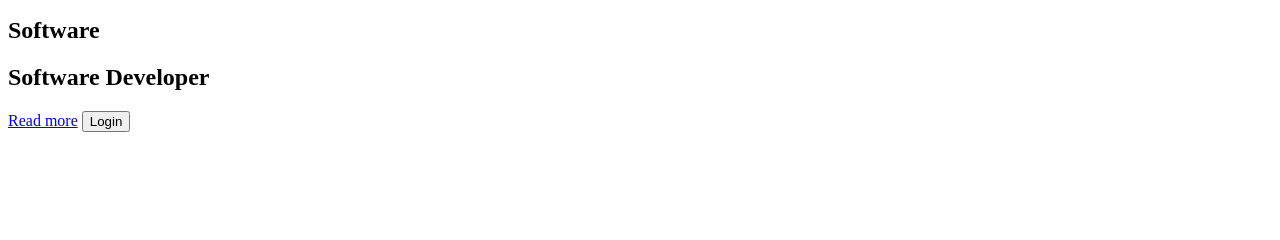
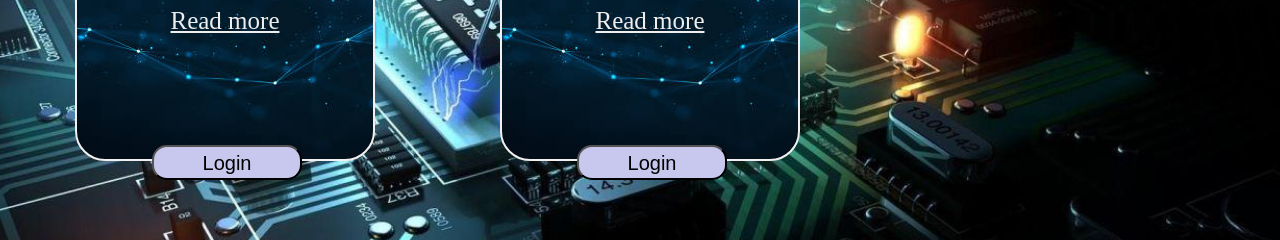
Before and after one commit to AhmedTaha240/project1, a plain HTML site: page index.html in a window 1280 px wide. Shown: the part 319-559 px from the top of the page. Drawn offline with Linux system fonts and the light colour scheme.

Commit message:
new commit3

```diff
--- a/index.html
+++ b/index.html
@@ -1,7 +1,7 @@
 <html>
 <head>
 <meta charset="utf-8">
-<link rel="stylesheet" href="css/style33.css">
+<link rel="stylesheet" href="css/style.css">
 <title>Development</title>
 </head>
 <body>
```
